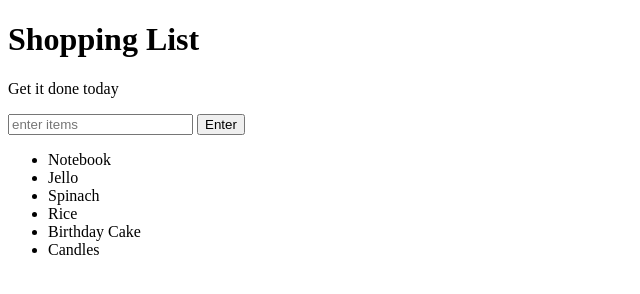
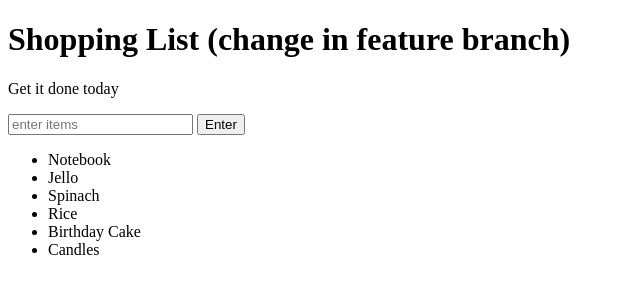
Before and after one commit to miloszcwen/git-test, a plain HTML site: page index.html in a window 1280 px wide. Shown: the whole page, without its empty margins (0-640 px from the left). Drawn offline with Linux system fonts and the light colour scheme.

Commit message:
change feature

```diff
--- a/index.html
+++ b/index.html
@@ -5,7 +5,7 @@
 	<link rel="stylesheet" type="text/css" href="style.css">
 </head>
 <body>
-	<h1>Shopping List</h1>
+	<h1>Shopping List (change in feature branch)</h1>
 	<p id="first">Get it done today</p>
 	<input id="userinput" type="text" placeholder="enter items">
 	<button id="enter">Enter</button>
```
